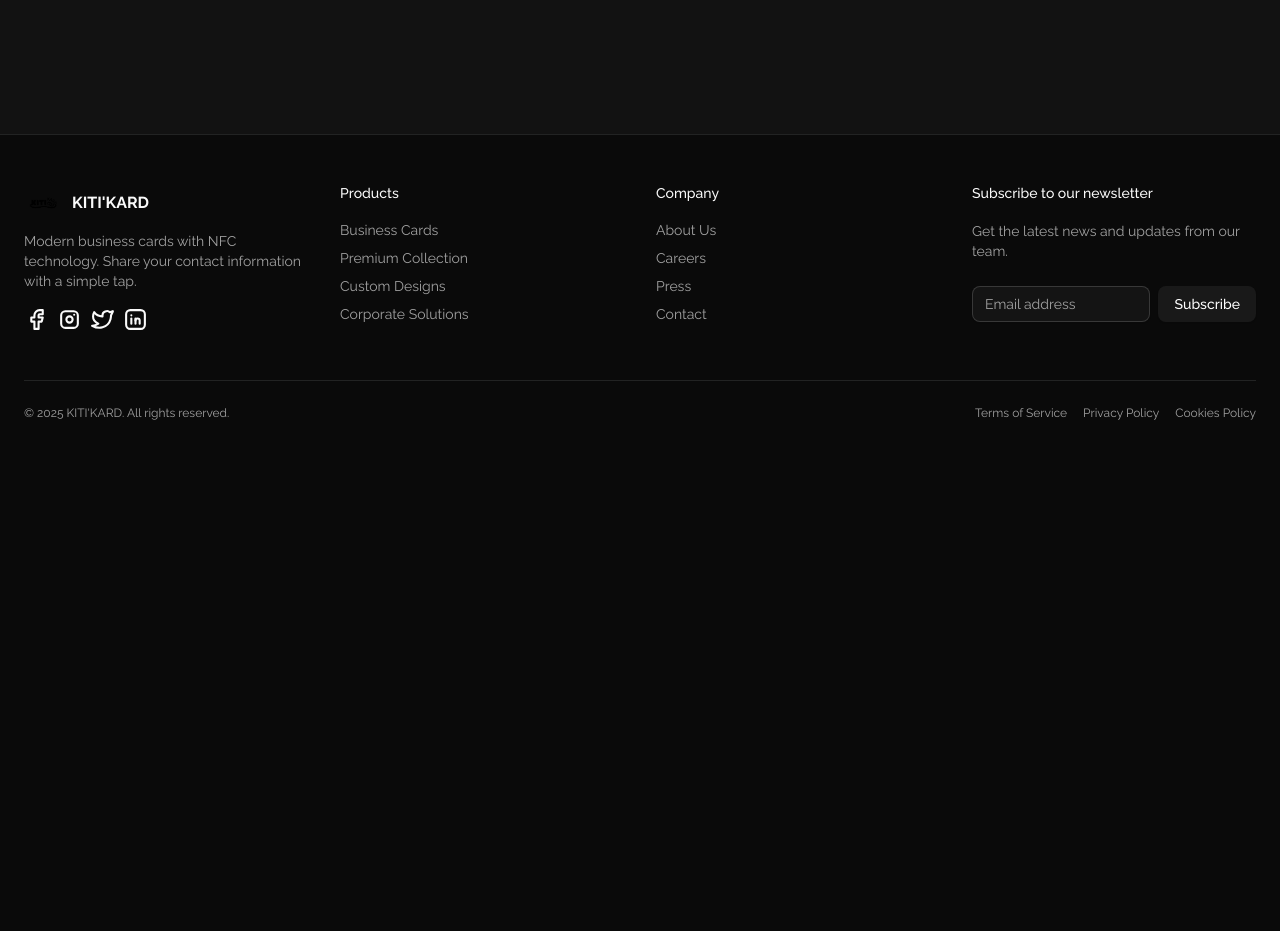
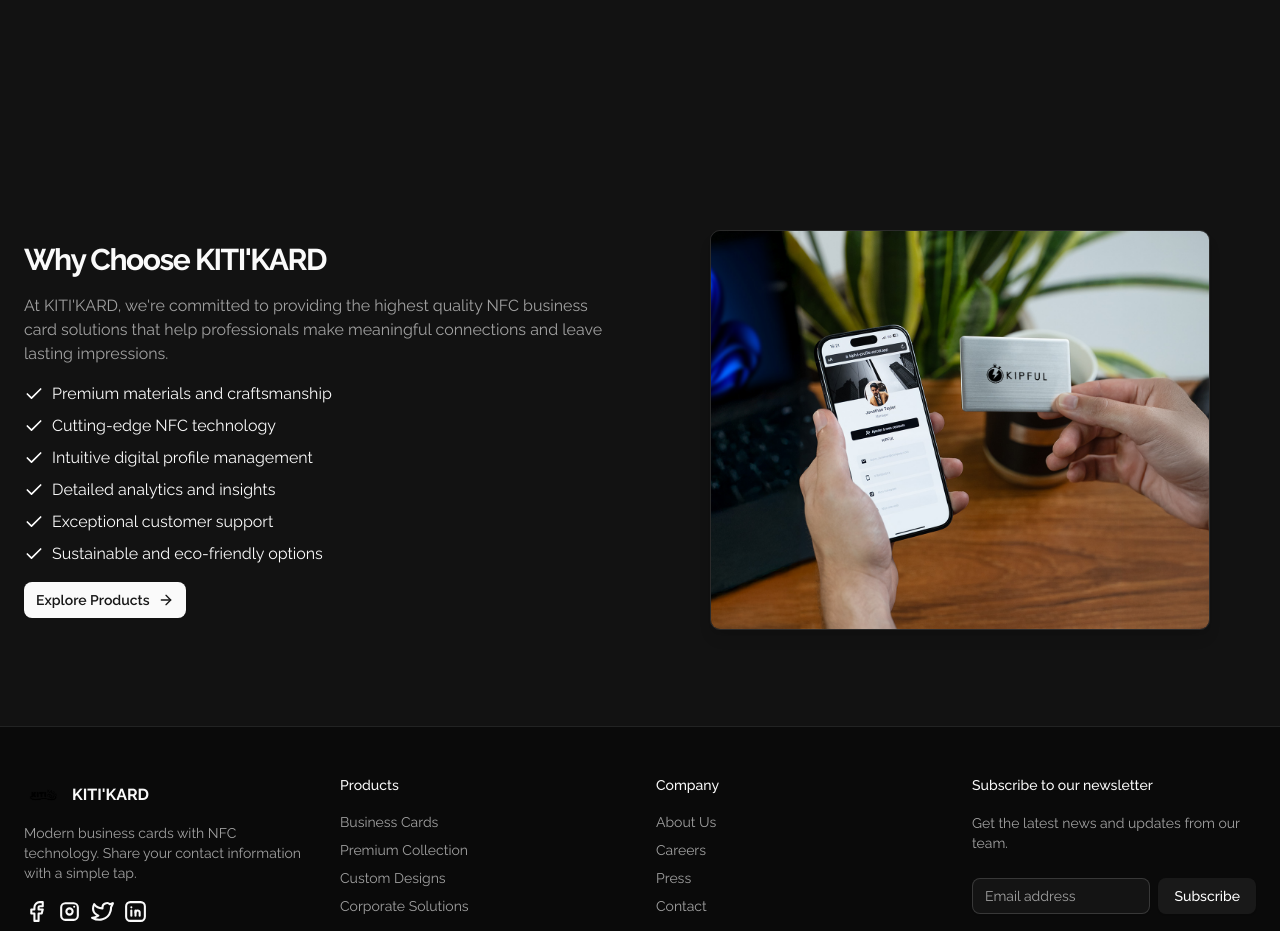
Before and after one commit to TsioryJonathan/KITI-KARD--VITRINE, a Next.js app: page /about in a window 1280 px wide. Shown: the part 2900-3831 px from the top of the page. Before the commit the page ends 3369 px from the top, so only its background shows below. Built offline with nearby package versions, Linux system fonts and the light colour scheme.

Commit message:
feat: finish the why choose us section

```diff
--- a/public/images/assets.js
+++ b/public/images/assets.js
@@ -7,7 +7,8 @@ import user from "./user.jpg";
 import nfcMockup from "./nfc-mockup.png";
 import mockupAnimation from "./mockupAnimation.gif";
 import userBlank from "./user.png";
-import illustration from './CARTES-SITE-2.jpg'
+import illustration from "./CARTES-SITE-2.jpg";
+import illustration2 from "./CARTES-SITE-3.jpg";
 
 const assets = {
   logo,
@@ -19,7 +20,8 @@ const assets = {
   nfcMockup,
   mockupAnimation,
   userBlank,
-  illustration
+  illustration,
+  illustration2,
 };
 
 export default assets;
--- a/src/app/about/page.jsx
+++ b/src/app/about/page.jsx
@@ -4,6 +4,7 @@ import StorySection from "@/components/sections/about/story-section";
 import MissionSection from "@/components/sections/about/mission-section";
 import ValueSection from "@/components/sections/about/value-section";
 import TeamSection from "@/components/sections/about/team-section";
+import WhyChooseUs from "@/components/sections/about/why-choose-us";
 
 export default function About() {
   return (
@@ -13,6 +14,7 @@ export default function About() {
       <MissionSection />
       <ValueSection />
       <TeamSection />
+      <WhyChooseUs />
     </div>
   );
 }
--- /dev/null
+++ b/src/components/sections/about/why-choose-us.jsx
@@ -0,0 +1,54 @@
+import React from "react";
+import { Check } from "lucide-react";
+import { whyChooseUs } from "@/constants/whyChooseUs";
+import { Button } from "@/components/ui/button";
+import { ArrowRight } from "lucide-react";
+import Image from "next/image";
+import assets from "../../../../public/images/assets";
+
+export default function WhyChooseUs() {
+  return (
+    <section className="bg-muted/30 py-16 md:py-24">
+      <div className="container px-4 md:px-6">
+        <div className="grid gap-6 lg:grid-cols-2 lg:gap-12 items-center">
+          <div className="flex flex-col space-y-4">
+            <h2 className="text-3xl font-bold tracking-tighter">
+              Why Choose KITI'KARD
+            </h2>
+            <p className="text-muted-foreground">
+              At KITI'KARD, we're committed to providing the highest quality NFC
+              business card solutions that help professionals make meaningful
+              connections and leave lasting impressions.
+            </p>
+            <div className="space-y-2">
+              {whyChooseUs.map((item, index) => {
+                return (
+                  <div className="flex items-start gap-2" key={index}>
+                    <Check className="h-5 w-5 text-text mt-0.5" />
+                    <span>{item}</span>
+                  </div>
+                );
+              })}
+            </div>
+            <div className="flex flex-col gap-2 sm:flex-row">
+              <Button className="gap-2 bg-foreground hover:bg-foreground/80 cursor-pointer font-semibold">
+                Explore Products
+                <ArrowRight className="h-4 w-4" />
+              </Button>
+            </div>
+          </div>
+          <div className="flex justify-center">
+            <div className="relative h-[400px] w-full max-w-[500px] overflow-hidden rounded-lg border shadow-lg">
+              <Image
+                src={assets.illustration2}
+                alt="KITI'KARD Products"
+                fill
+                className="object-cover"
+              />
+            </div>
+          </div>
+        </div>
+      </div>
+    </section>
+  );
+}
--- /dev/null
+++ b/src/constants/whyChooseUs.js
@@ -0,0 +1,8 @@
+export const whyChooseUs = [
+  "Premium materials and craftsmanship",
+  "Cutting-edge NFC technology",
+  "Intuitive digital profile management",
+  "Detailed analytics and insights",
+  "Exceptional customer support",
+  "Sustainable and eco-friendly options",
+];
```
